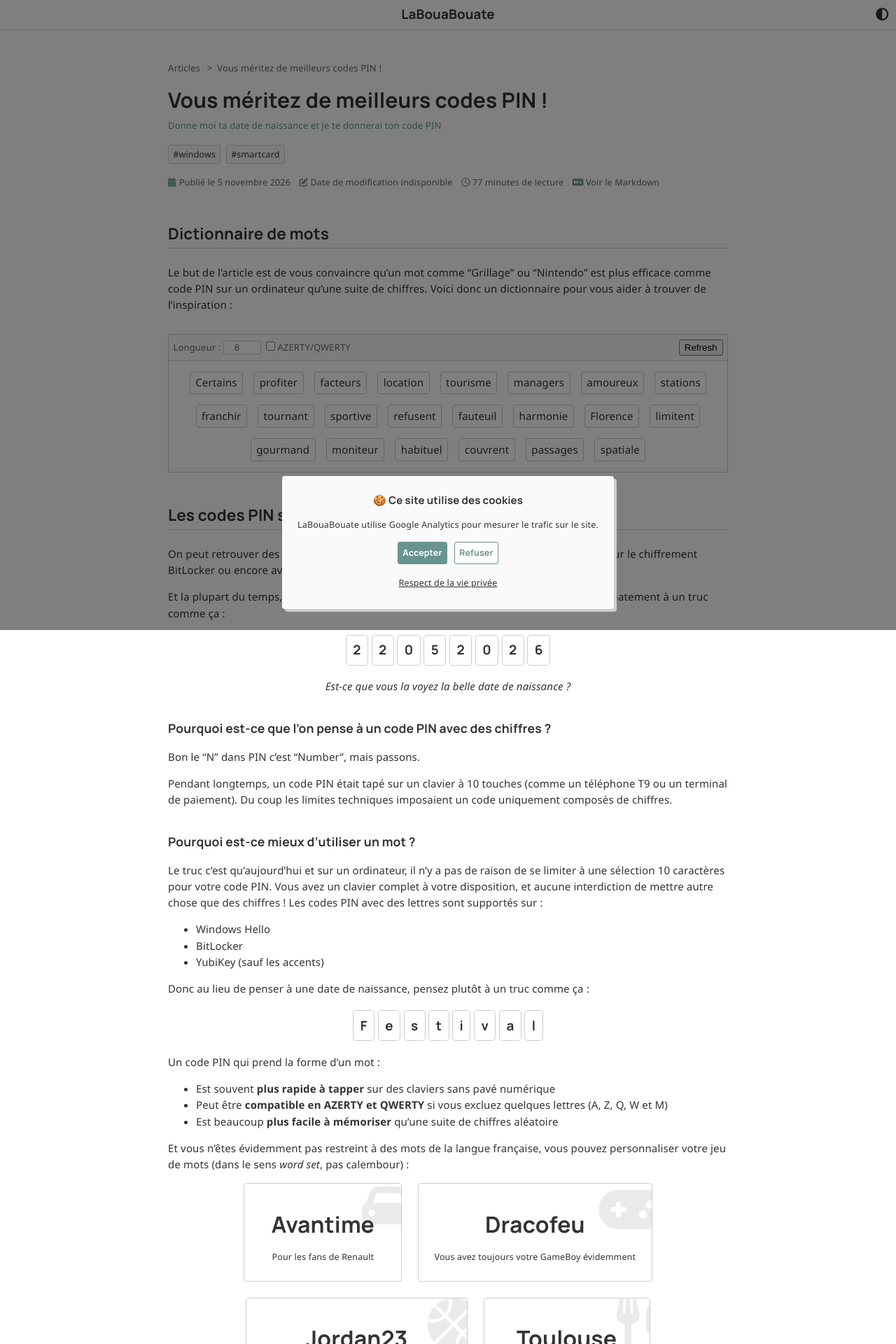
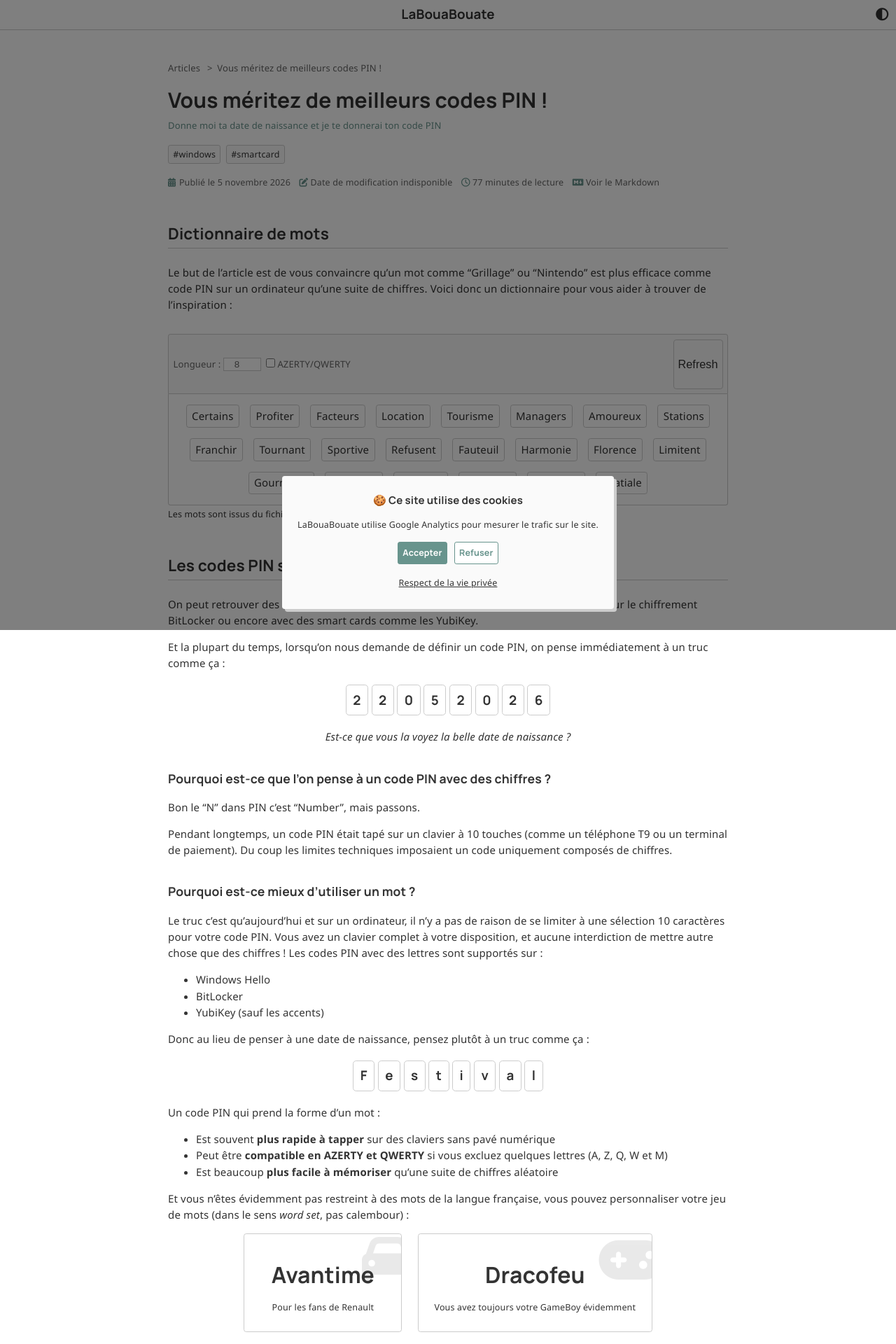
Before and after one commit to leobouard/leobouard.github.io, a Jekyll site: the page built from _posts/2026/2026-11-05-un-code-pin-qu-il-est-bien.md, in a window 1280 px wide. Shown: the top 1920 px of the page at 70% size. Built offline with Jekyll 4.4.1, drawn with Linux system fonts in a browser that asks for light colours; nearby versions of some CDN libraries; some web fonts are replaced; comment, search, counter and statistics services are not loaded.

Commit message:
Un peu plus de CSS

```diff
--- a/_includes/pin-generator.html
+++ b/_includes/pin-generator.html
@@ -1,17 +1,18 @@
 <div class="pin-generator">
   <div class="pin-generator-controls">
-    <div>
+    <div style="height: fit-content; margin: auto 0;">
       <label for="pin-length">Longueur :</label>
       <input type="number" id="pin-length" min="6" max="10" value="8">
       <label><input type="checkbox" id="pin-azertyqwerty">AZERTY/QWERTY</label>
     </div>
-    <button id="refresh" type="button">Refresh</button>
+    <button id="refresh" class="hover-popout" type="button">Refresh</button>
   </div>
   <div class="pin-generator-results">
     {% for item in site.data.word-list %}
       <span hidden data-length="{{ item.word | size }}">{{ item.word }}</span>
     {% endfor %}
   </div>
+  <small>Les mots sont issus du fichier suivant : <a href="https://github.com/{{ site.github_owner }}/{{ site.github_repo }}/tree/{{ site.github_branch }}/_data/word-list.csv">word-list.csv</a>. Il y a actuellement {{ site.data.word-list | size }} mots disponibles.</small>
 </div>
 
 <script>
--- a/_sass/pin-generator.scss
+++ b/_sass/pin-generator.scss
@@ -20,6 +20,15 @@ div.pin-generator {
     text-align: center;
 }
 
+.pin-generator-controls button {
+	background: transparent;
+	border: 1px solid var(--mediumaccent);
+	color: var(--text);
+	border-radius: var(--borderradius);
+	aspect-ratio: 1;
+	font-size: 1.25em;
+}
+
 .pin-generator-results {
 	padding: 1em;
 	border: 1px solid var(--mediumaccent);
@@ -29,6 +38,7 @@ div.pin-generator {
 	flex-wrap: wrap;
 	grid-gap: 1em;
 	justify-content: center;
+	text-transform: capitalize;
 }
 
 .pin-generator-results span {
```
